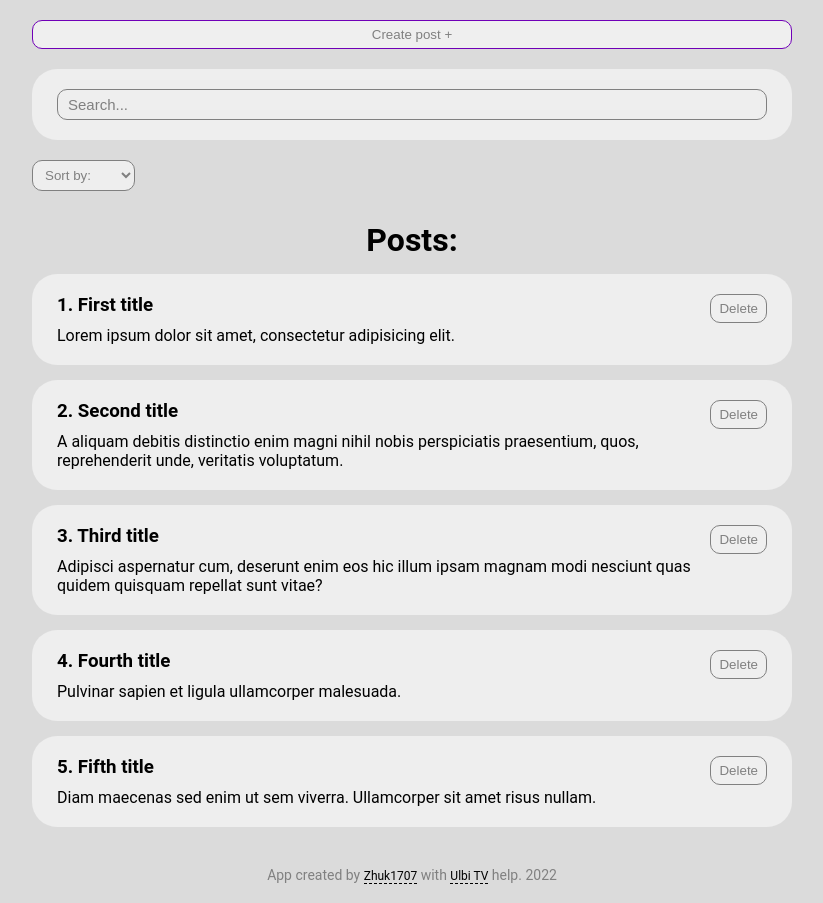
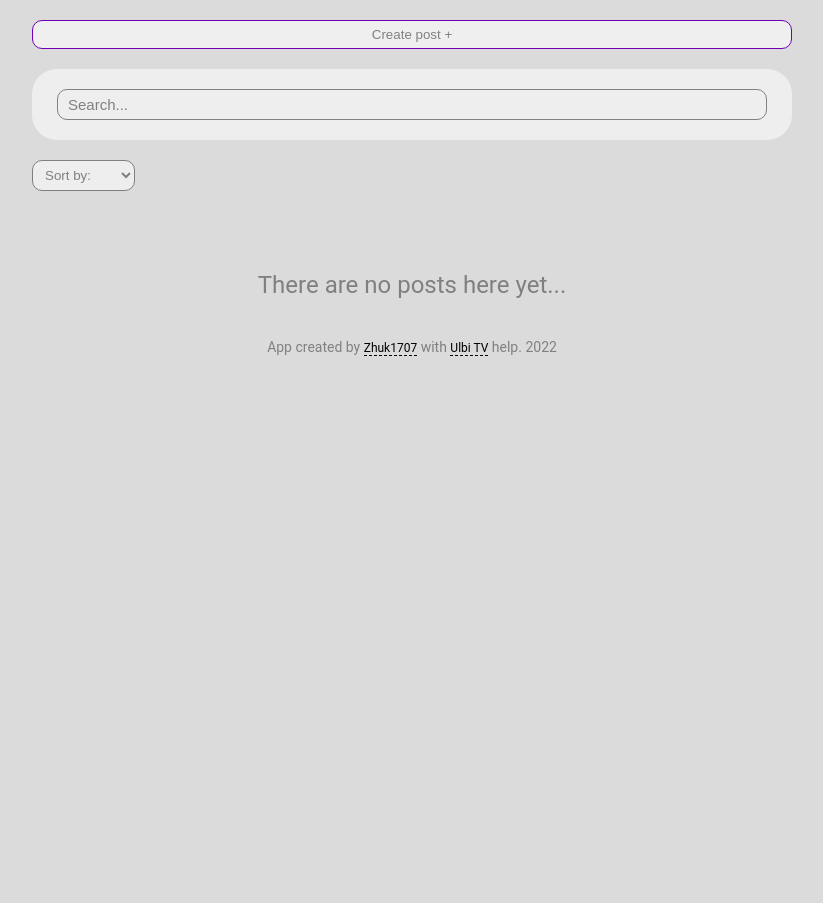
Before and after one commit to zhuk1707/react_found_course, a React (Create React App) app: page / in a window 1280 px wide. Shown: the whole page, without its empty margins (228-1051 px from the left). After the commit the page ends 800 px from the top, so only its background shows below. Built offline with nearby package versions, Linux system fonts and the light colour scheme.

Commit message:
code decompose / create custom hooks

```diff
--- a/package.json
+++ b/package.json
@@ -6,6 +6,7 @@
     "@testing-library/jest-dom": "^5.16.5",
     "@testing-library/react": "^13.4.0",
     "@testing-library/user-event": "^13.5.0",
+    "@types/react": "^18.0.26",
     "react": "^18.2.0",
     "react-dom": "^18.2.0",
     "react-scripts": "5.0.1",
--- a/src/App.js
+++ b/src/App.js
@@ -1,59 +1,19 @@
-import React, {useMemo, useState} from "react";
+import React, {useState} from "react";
 import "./styles/App.css";
 import PostList from "./components/PostList";
 import PostForm from "./components/PostForm";
 import PostFilter from "./components/PostFilter";
 import MyModal from "./components/UI/modal/MyModal";
 import MyButton from "./components/UI/button/MyButton";
+import {usePosts} from "./hooks/usePosts";
 
 function App() {
-  const [posts, setPosts] = useState([
-    {
-      id: 1,
-      title: 'First title',
-      postContent: 'Lorem ipsum dolor sit amet, consectetur adipisicing elit.'
-    },
-    {
-      id: 2,
-      title: 'Second title',
-      postContent: 'A aliquam debitis distinctio enim magni nihil nobis perspiciatis praesentium, quos, reprehenderit unde, veritatis voluptatum.'
-    },
-    {
-      id: 3,
-      title: 'Third title',
-      postContent: 'Adipisci aspernatur cum, deserunt enim eos hic illum ipsam magnam modi nesciunt quas quidem quisquam repellat sunt vitae?'
-    },
-    {
-      id: 4,
-      title: 'Fourth title',
-      postContent: 'Pulvinar sapien et ligula ullamcorper malesuada.'
-    },
-    {
-      id: 5,
-      title: 'Fifth title',
-      postContent: 'Diam maecenas sed enim ut sem viverra. Ullamcorper sit amet risus nullam.'
-    }
-  ])
-
+  const [posts, setPosts] = useState([])
   const [filter, setFilter] = useState({sort: '', query: ''})
-
   const [modal, setModal] = useState(false)
+  const sortedAndSearchedPosts = usePosts(posts, filter.sort, filter.query)
 
   //------------------
-  //useMemo - Memoization, caching
-  const sortedPosts = useMemo(() => {
-    if (filter.sort) {
-      return [...posts].sort((a, b) => {
-        a[filter.sort].localeCompare(b[filter.sort])
-      })
-    }
-    return posts
-  }, [filter.sort, posts])
-
-  const sortedAndSearchedPosts = useMemo(() => {
-    return sortedPosts.filter(post => post.title.toLowerCase().includes(filter.query))
-  }, [filter.query, sortedPosts])
-
   const createPost = (newPost) => {
     setPosts([...posts, newPost])
     setModal(false)
@@ -81,12 +41,14 @@ function App() {
       <hr/>*/}
 
       <MyButton
-        onClick={() => {setModal(true)}}
+        onClick={() => {
+          setModal(true)
+        }}
         style={{
           marginTop: '20px',
           borderColor: '#7000b7',
           width: '100%',
-      }}>
+        }}>
         Create post &#43;
       </MyButton>
 
@@ -99,10 +61,14 @@ function App() {
         setFilter={setFilter}
       />
 
-      <PostList remove={removePost} posts={sortedAndSearchedPosts} title={'Posts'}/>
+      <PostList remove={removePost} posts={sortedAndSearchedPosts}
+                title={'Posts'}/>
 
       <div className={'copyright'}>
-        App created by <a href="https://github.com/zhuk1707">Zhuk1707</a> with <a href="https://www.youtube.com/watch?v=GNrdg3PzpJQ&t=4157s&ab_channel=UlbiTV">Ulbi TV</a> help. 2022
+        App created by <a
+        href="https://github.com/zhuk1707">Zhuk1707</a> with <a
+        href="https://www.youtube.com/watch?v=GNrdg3PzpJQ&t=4157s&ab_channel=UlbiTV">Ulbi
+        TV</a> help. 2022
       </div>
     </div>
   );
--- /dev/null
+++ b/src/hooks/usePosts.js
@@ -0,0 +1,21 @@
+import {useMemo} from "react";
+
+export const useSortedPosts = (posts, sort) => {
+  //useMemo - Memoization, caching
+  return useMemo(() => {
+    if (sort) {
+      return [...posts].sort((a, b) => {
+        a[sort].localeCompare(b[sort])
+      })
+    }
+    return posts
+  }, [sort, posts])
+}
+
+export const usePosts = (posts, sort, query) => {
+  const sortedPosts = useSortedPosts(posts, sort)
+
+  return useMemo(() => {
+    return sortedPosts.filter(post => post.title.toLowerCase().includes(query))
+  }, [query, sortedPosts])
+}
```
Also changed, not shown: 2 other files (tests, documents, lock files or other folders).
